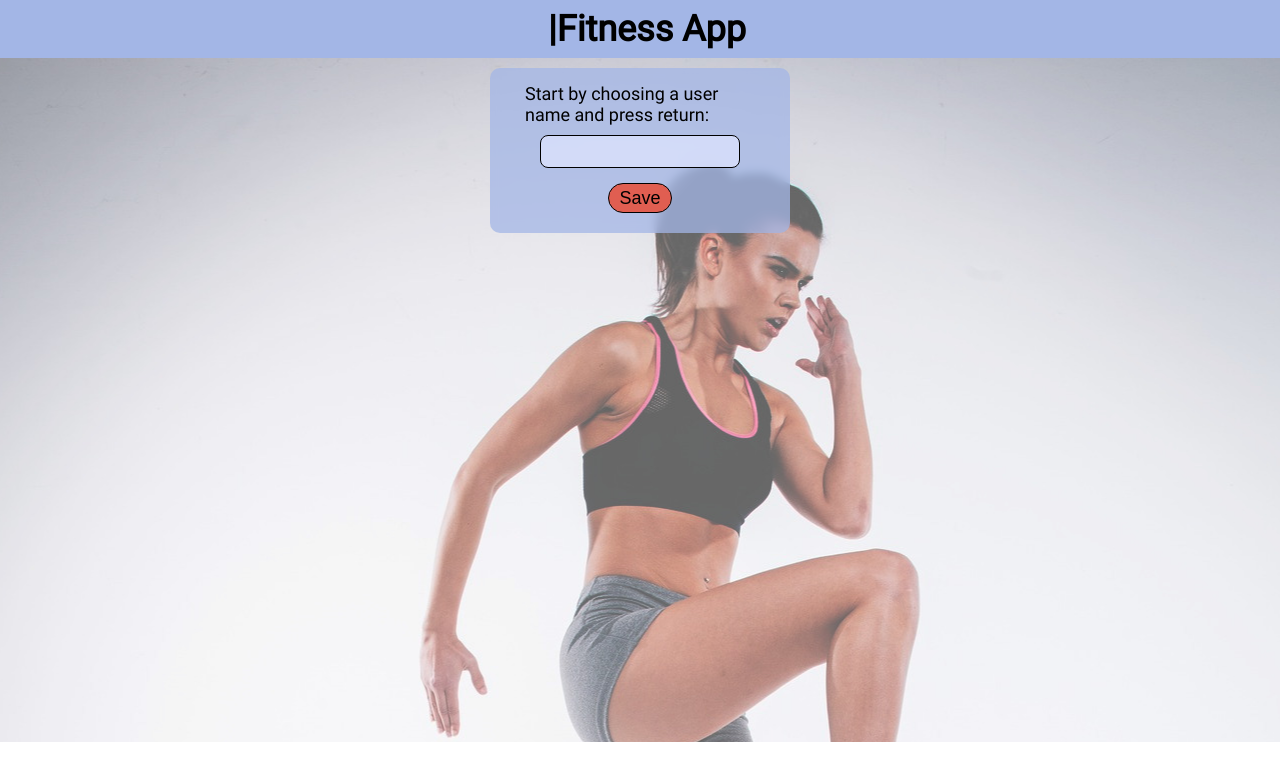
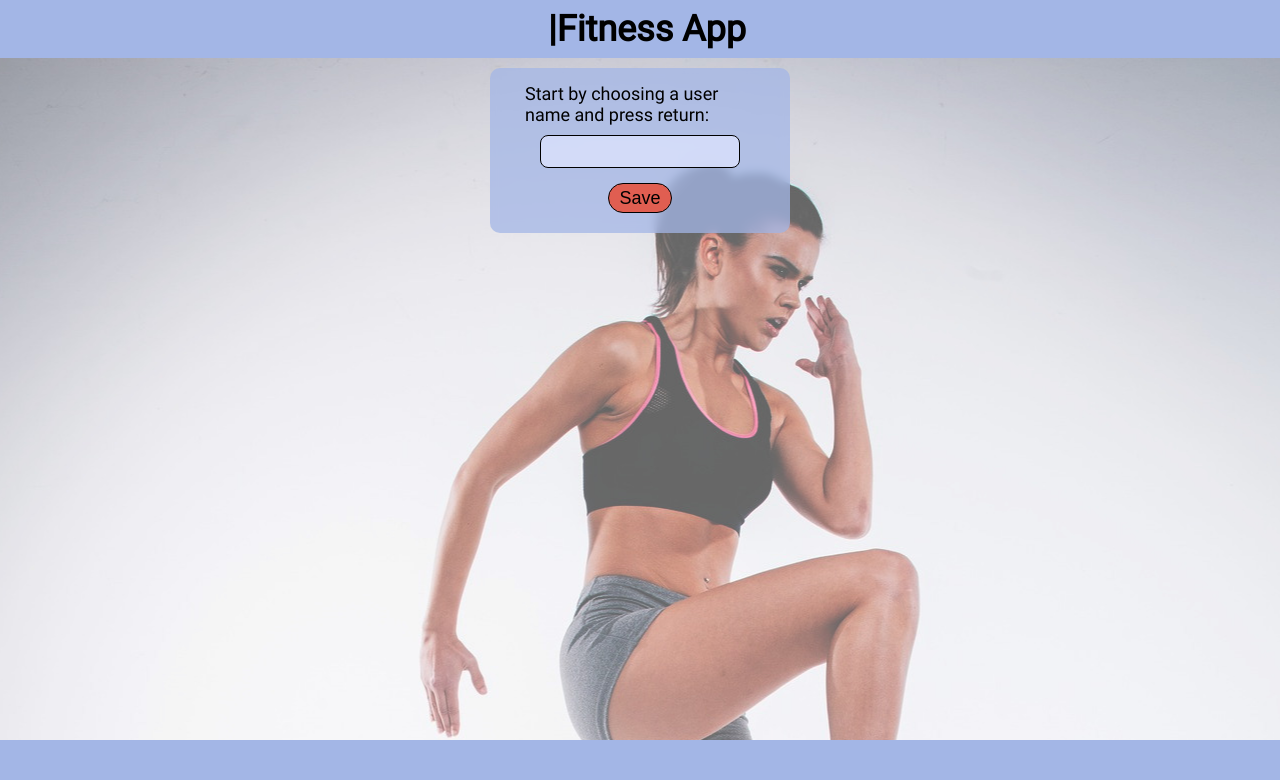
Before and after one commit to lenzloesche/capstone-project, a Next.js app: page / in a window 1280 px wide. Shown: the top 780 px of the page. Built offline with nearby package versions, Linux system fonts and the light colour scheme.

Commit message:
changed the empty navigation to appear on starting page, so the white background is hidden

```diff
--- a/components/Navigation/index.js
+++ b/components/Navigation/index.js
@@ -3,7 +3,7 @@ import NavigationLink from "../NavigationLink";
 import StyledImage from "../StyledImage";
 import StyledListItem from "../StyledListItem";
 
-const StyledNavigation = styled.footer`
+export const StyledNavigation = styled.footer`
   background-color: var(--background-color);
   display: flex;
   align-items: center;
@@ -14,6 +14,7 @@ const StyledNavigation = styled.footer`
   bottom: 0;
   left:-30px;
   width:calc(100% + 30px);
+  height:60px;
 `;
 const StyledList = styled.ul`
   display: flex;
--- a/pages/index.js
+++ b/pages/index.js
@@ -5,6 +5,7 @@ import StyledParagraph from "../components/StyledParagraph";
 import StyledParagraphNormal from "../components/StyledParagraphNormal";
 import FormContainer from "../components/FormContainer";
 import Link from "next/link";
+import {StyledNavigation} from "../components/Navigation";
 
 export default function Home({userName, handleUserNameFormSubmit}) {
   return (
@@ -73,7 +74,7 @@ export default function Home({userName, handleUserNameFormSubmit}) {
         </StrengthContainer>
       </main>
       {userName === "DontRender" ? (
-        ""
+        <StyledNavigation></StyledNavigation>
       ) : (
         <Navigation selected={"index"} userName={userName} />
       )}
```
